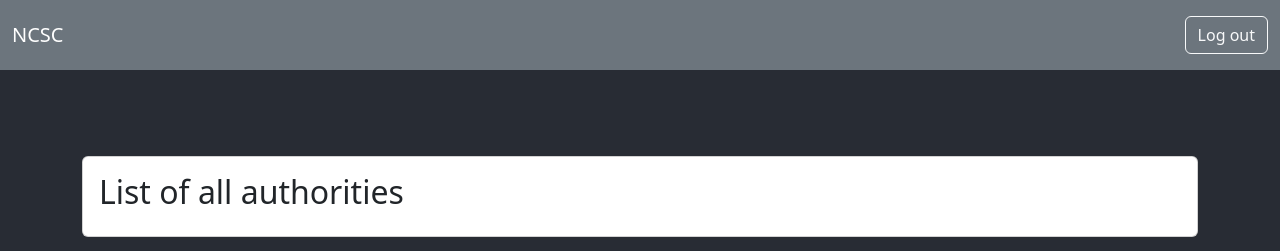
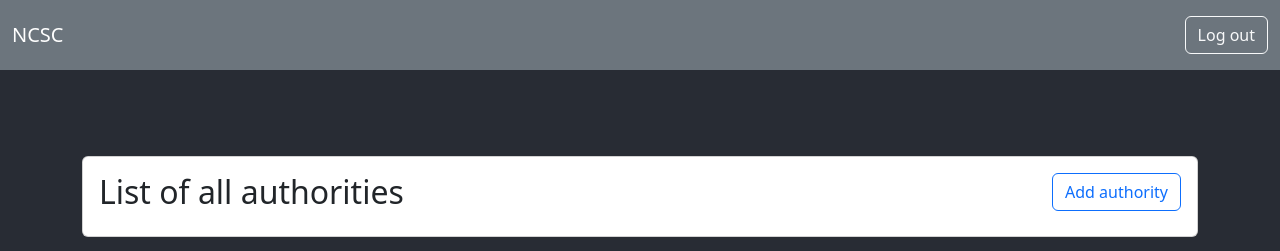
Before and after one commit to savanovic-essex/ncsc, a React (Create React App) app: page /authorities in a window 1280 px wide. Shown: the top 251 px of the page. Built offline with nearby package versions, Linux system fonts and the light colour scheme; no server answers; the database is empty; sample sign-in values are in the browser's storage; the HTML template or start-up script is replaced by a standard one.

Commit message:
Added date formatting + added link for adding new authority in the authority list

```diff
--- a/package.json
+++ b/package.json
@@ -8,6 +8,7 @@
     "@testing-library/user-event": "^13.5.0",
     "bootstrap": "^5.2.0",
     "firebase": "^9.9.1",
+    "moment": "^2.29.4",
     "react": "^17.0.0",
     "react-dom": "^17.0.0",
     "react-helmet": "^6.1.0",
--- a/src/components/ReportsTable.js
+++ b/src/components/ReportsTable.js
@@ -1,5 +1,6 @@
 import React from "react";
 import {Button, Table} from "reactstrap";
+import moment from "moment";
 
 const ReportsTable = ({data}) => {
     return (
@@ -32,7 +33,7 @@ const ReportsTable = ({data}) => {
                                 {report.title}
                             </td>
                             <td>
-                                {report.date}
+                                {moment(report.date).format('MMMM Do YYYY, h:mm:ss A')}
                             </td>
                             <td align={"right"}>
                                 <Button size={"sm"} color={"primary"} outline>Open</Button>
--- a/src/views/Authorities/Authorities.js
+++ b/src/views/Authorities/Authorities.js
@@ -1,6 +1,7 @@
 import * as React from "react";
 import {
-    Card, CardBody,
+    Button,
+    Card, CardBody, CardLink,
     Col, Container, Row,
 } from "reactstrap";
 import CustomNavbar from "../../components/Navbar";
@@ -45,7 +46,19 @@ function Authorities() {
                     <Col>
                         <Card className={"my-2"}>
                             <CardBody>
-                                <h2>List of all authorities</h2>
+                                <Row>
+                                    <Col>
+                                        <h2>List of all authorities</h2>
+                                    </Col>
+                                    <Col>
+                                        <Button className={"float-end"}
+                                                color={"primary"}
+                                                onClick={() => navigate("/addnewauthority")}
+                                                outline>
+                                            <i className="bi bi-plus-circle"></i> Add authority
+                                        </Button>
+                                    </Col>
+                                </Row>
                             </CardBody>
                         </Card>
                     </Col>
```
Also changed, not shown: 1 other file (tests, documents, lock files or other folders).
